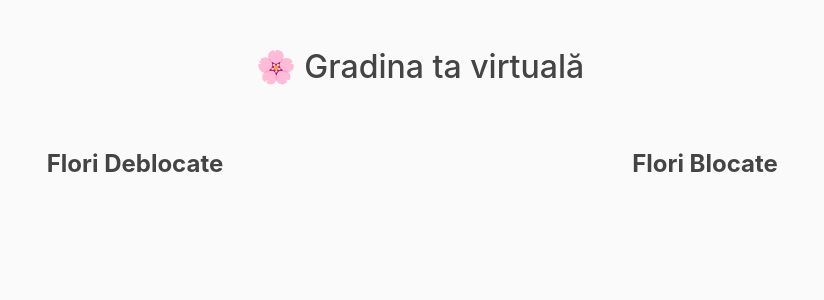
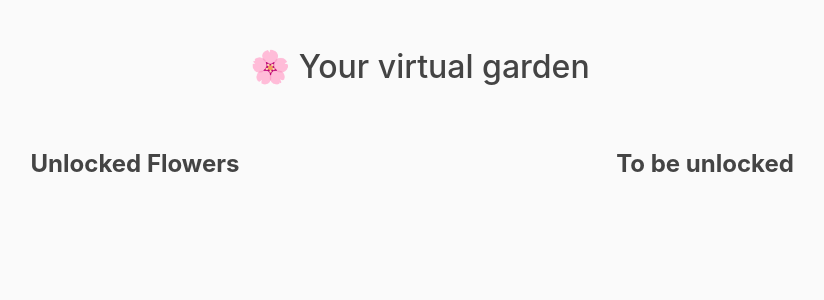
Before and after one commit to BejenaruIoanMatei/AI-PoweredFlowerClassification, a Django app: template licenta_project/virtual_garden/templates/virtual_garden/virtual_garden.html in a window 1280 px wide. Shown: the part 56-356 px from the top of the page, without its empty margins (220-1044 px from the left). Run offline with Django 3.2, Linux system fonts and the light colour scheme; the template is opened without the code that fills it, so the values that code supplies are empty; some libraries are stand-ins or nearby versions.

```diff
--- /dev/null
+++ b/licenta_project/blog/utils.py
@@ -0,0 +1,5 @@
+import re
+
+def normalize_label(label):
+    words = label.replace('_',' ').split()
+    return ' '.join(word.capitalize() for word in words)
--- a/licenta_project/virtual_garden/templates/virtual_garden/virtual_garden.html
+++ b/licenta_project/virtual_garden/templates/virtual_garden/virtual_garden.html
@@ -171,12 +171,12 @@
                     </div>
                 {%endfor%}
             {%endif%}
-            <h2 class="text-center my-4">🌸 Gradina ta virtuală</h2>
+            <h2 class="text-center my-4">🌸 Your virtual garden</h2>
 
             <div class="row garden-container">
               <!-- LEFT SIDE - Unlocked Flowers -->
               <div class="col-md-6 garden-section unlocked-garden">
-                <h4 class="section-title">Flori Deblocate</h4>
+                <h4 class="section-title">Unlocked Flowers</h4>
                 {% for gf in garden_flowers %}
                   {% if gf.unlocked %}
                     <div class="flower-item text-center">
@@ -192,7 +192,7 @@
 
               <!-- RIGHT SIDE - Locked Flowers -->
               <div class="col-md-6 garden-section locked-garden">
-                <h4 class="section-title">Flori Blocate</h4>
+                <h4 class="section-title">To be unlocked</h4>
                 {% for gf in garden_flowers %}
                   {% if not gf.unlocked %}
                     <div class="flower-item text-center">
```
Also changed, not shown: licenta_project/blog/views.py (+18 -10 lines).
